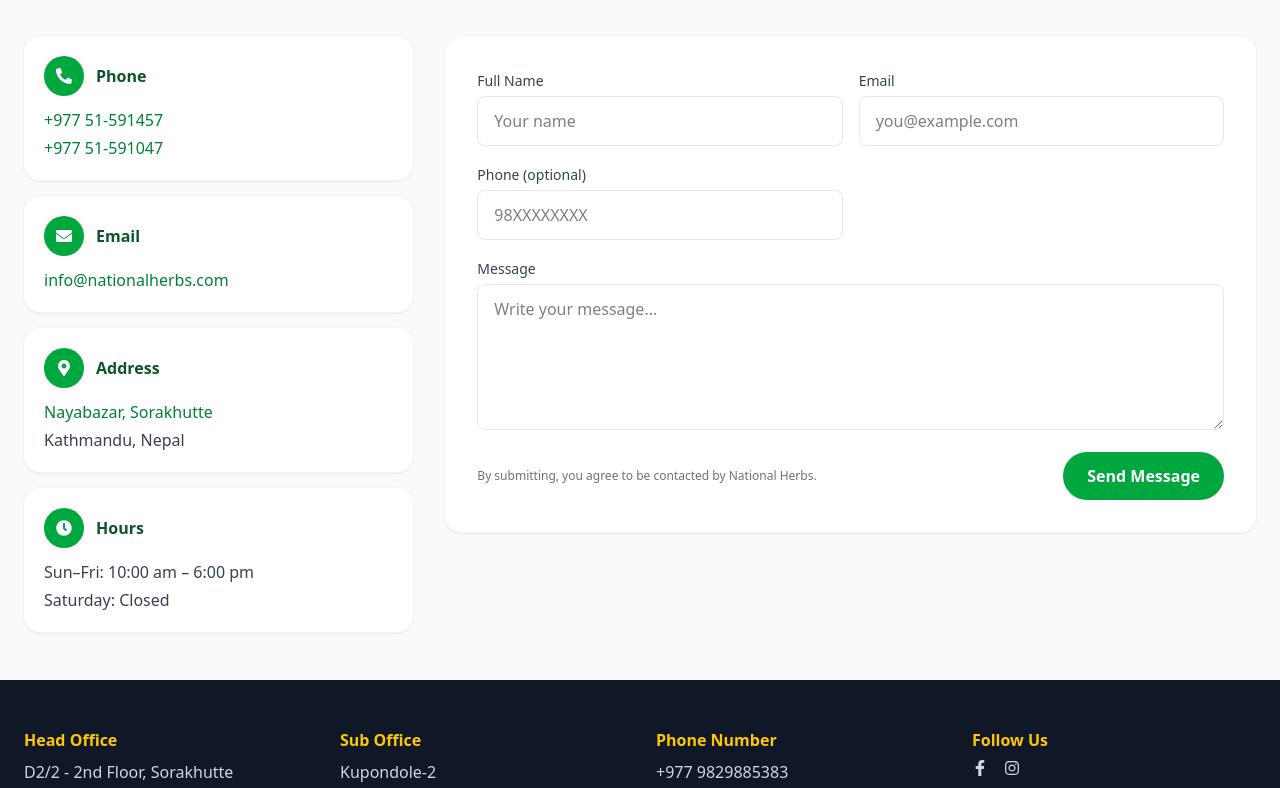
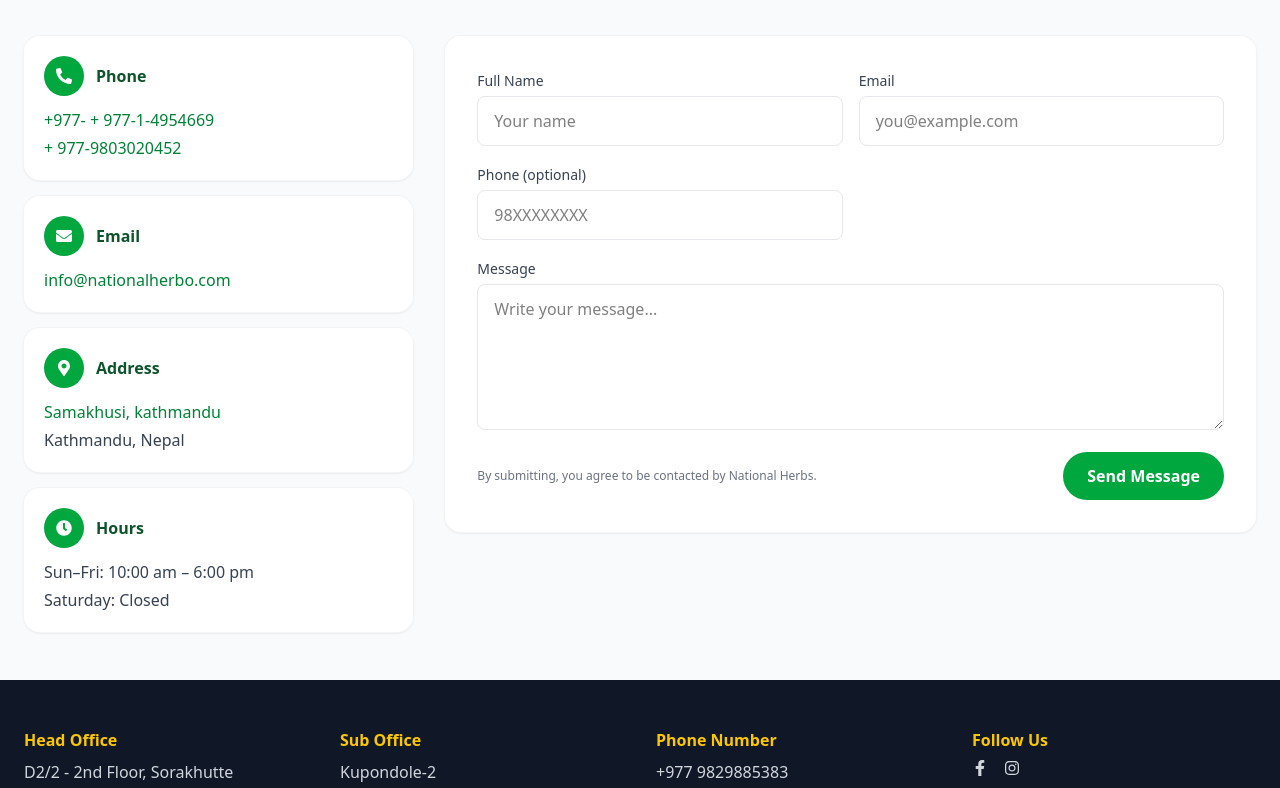
Before and after one commit to mahendraadkri/National-Herbs-F, a React (Vite) app: page /contact in a window 1280 px wide. Shown: the part 660-1448 px from the top of the page. Built offline with nearby package versions, Linux system fonts and the light colour scheme.

Commit message:
Some Change in Real info

```diff
--- a/src/components/Blog.jsx
+++ b/src/components/Blog.jsx
@@ -118,10 +118,10 @@ export default function Blog() {
                       <FaCalendarAlt className="text-green-600" />{" "}
                       {formatDate(post.created_at)}
                     </span>
-                    <span className="flex items-center gap-1">
+                    {/* <span className="flex items-center gap-1">
                       <FaUserAlt className="text-green-600" />{" "}
                       {post.blog_by || "National Herbs Team"}
-                    </span>
+                    </span> */}
                   </div>
 
                   <button
@@ -214,10 +214,10 @@ function BlogModal({ post, onClose }) {
                 <FaCalendarAlt className="text-green-600" />
                 {formatDate(post.created_at)}
               </span>
-              <span className="inline-flex items-center gap-1">
+              {/* <span className="inline-flex items-center gap-1">
                 <FaUserAlt className="text-green-600" />
                 {post.blog_by || "National Herbs Team"}
-              </span>
+              </span> */}
             </div>
 
             {/* Content */}
--- a/src/components/Contact.jsx
+++ b/src/components/Contact.jsx
@@ -108,11 +108,12 @@ export default function Contact() {
         <div className="my-12 rounded-2xl overflow-hidden ring-1 ring-gray-100 shadow-sm bg-white">
           <iframe
             title="National Herbs Location"
-            src="https://www.google.com/maps?q=Nayabazar,Sorakhutte,Kathmandu&output=embed"
+            src="https://www.google.com/maps/embed?pb=!1m18!1m12!1m3!1d3532.XXXXXX!2d85.XXXXXX!3d27.XXXXXX!2m3!1f0!2f0!3f0!3m2!1i1024!2i768!4f13.1!3m3!1m2!1s0x39eb190xxxxxx%3A0xyyyyyyyy!2sNayabazar%2C%20Sorakhutte%2C%20Kathmandu!5e0!3m2!1sen!2snp!4vXXXXXXXXXXXX"
             className="w-full h-80"
             loading="lazy"
           />
         </div>
+
 
         {/* Info + Form */}
         <div className="grid grid-cols-1 lg:grid-cols-3 gap-8">
@@ -121,21 +122,21 @@ export default function Contact() {
             <InfoCard
               icon={<FaPhoneAlt />}
               title="Phone"
-              lines={["+977 51-591457", "+977 51-591047"]}
-              hrefs={["tel:+97751591457", "tel:+97751591047"]}
+              lines={["+977- + 977-1-4954669", "+ 977-9803020452"]}
+              hrefs={["tel:+ 97714954669", "tel:+ 9779803020452"]}
             />
             <InfoCard
               icon={<FaEnvelope />}
               title="Email"
-              lines={["info@nationalherbs.com"]}
-              hrefs={["mailto:info@nationalherbs.com"]}
+              lines={["info@nationalherbo.com"]}
+              hrefs={["mailto:info@nationalherbo.com"]}
             />
             <InfoCard
               icon={<FaMapMarkerAlt />}
               title="Address"
-              lines={["Nayabazar, Sorakhutte", "Kathmandu, Nepal"]}
+              lines={["Samakhusi, kathmandu", "Kathmandu, Nepal"]}
               hrefs={[
-                "https://maps.google.com/?q=Nayabazar,Sorakhutte,Kathmandu",
+                 "https://maps.google.com/?q=Nayabazar,Sorakhutte,Kathmandu"
               ]}
               external
             />
--- a/src/components/Footer.jsx
+++ b/src/components/Footer.jsx
@@ -30,6 +30,7 @@ export default function Footer() {
         <div>
           <h3 className="text-yellow-400 font-semibold mb-2">Phone Number</h3>
           <p>+977 9829885383</p>
+          <p>+977 980-3020452</p>
           <h3 className="text-yellow-400 font-semibold mt-4 mb-2">
             Email Address
           </h3>
--- a/src/pages/Home.jsx
+++ b/src/pages/Home.jsx
@@ -15,7 +15,7 @@ const Home = () => {
       <Navbar />
       <main className="pt-20 md:pt-24 lg:pt-28">
         <Hero />
-        <TrendingProducts />
+        {/* <TrendingProducts /> */}
         <About />
         <Banner />
         <BannerCarousel />
```
